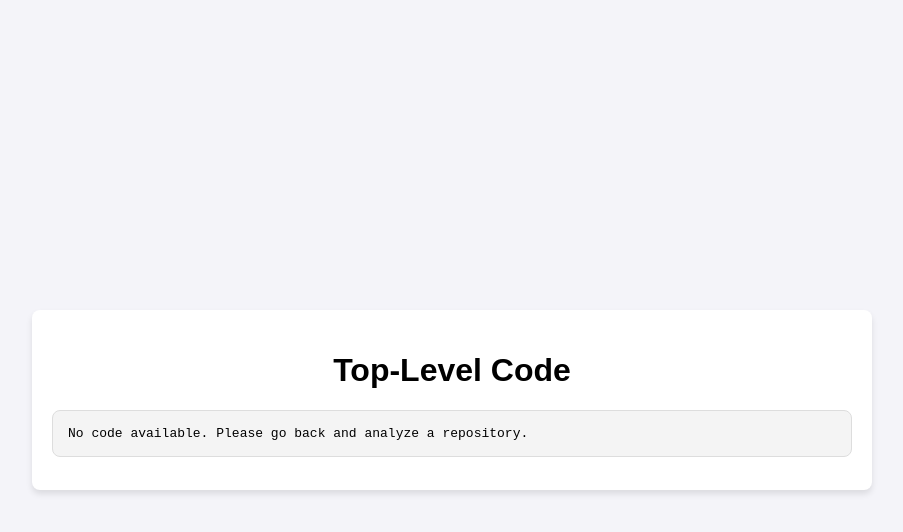
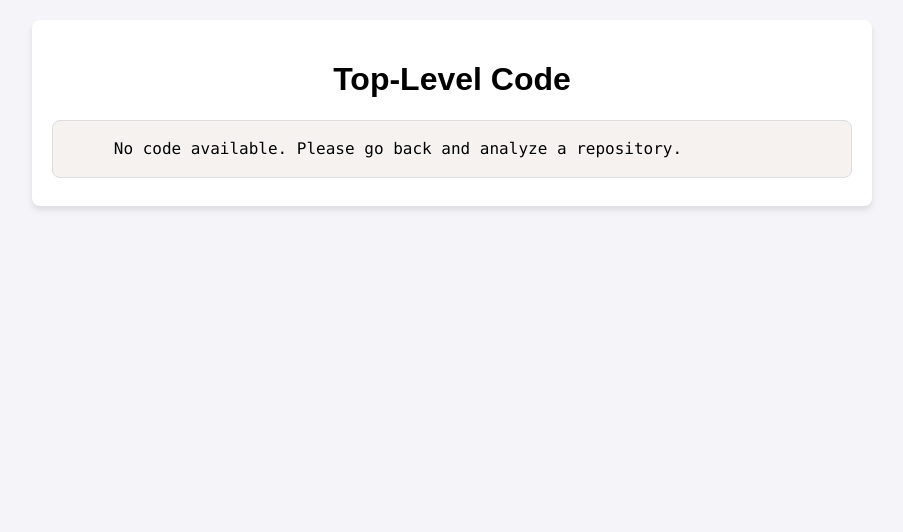
Before and after one commit to Okaymisba/Code-Helper-frontend, a plain HTML site: page analyzer.html in a window 1280 px wide. Shown: the whole page, without its empty margins (188-1091 px from the left). Drawn offline with nearby package versions, Linux system fonts and the light colour scheme.

Commit message:
Refactor HTML and CSS structure; enhance JavaScript code handling for improved functionality

```diff
--- a/analyzer.css
+++ b/analyzer.css
@@ -4,9 +4,10 @@ body {
     padding: 0;
     display: flex;
     justify-content: center;
-    align-items: center;
+    align-items: flex-start;
     height: 100vh;
     background-color: #f4f4f9;
+    overflow-y: auto;
 }
 
 .container {
@@ -17,6 +18,7 @@ body {
     box-shadow: 0 4px 6px rgba(0, 0, 0, 0.1);
     width: 80%;
     max-width: 800px;
+    margin-top: 20px;
 }
 
 .code-block {
--- a/analyzer.html
+++ b/analyzer.html
@@ -1,16 +1,27 @@
 <!DOCTYPE html>
 <html lang="en">
+
 <head>
     <meta charset="UTF-8">
     <meta name="viewport" content="width=device-width, initial-scale=1.0">
     <title>Analyzer</title>
     <link rel="stylesheet" href="analyzer.css">
+    <link href="https://cdnjs.cloudflare.com/ajax/libs/prism/1.29.0/themes/prism.css" rel="stylesheet">
+    <link href="https://cdnjs.cloudflare.com/ajax/libs/prism/1.29.0/plugins/line-numbers/prism-line-numbers.css"
+        rel="stylesheet">
 </head>
+
 <body>
+
     <div class="container">
         <h1>Top-Level Code</h1>
-        <pre id="codeContainer" class="code-block"></pre>
+        <pre id="codeContainer" class="code-block line-numbers"><code class="language-javascript"></code></pre>
     </div>
+
+    <script src="https://cdnjs.cloudflare.com/ajax/libs/prism/1.29.0/prism.js"></script>
+    <script
+        src="https://cdnjs.cloudflare.com/ajax/libs/prism/1.29.0/plugins/line-numbers/prism-line-numbers.js"></script>
     <script src="analyzer.js"></script>
 </body>
+
 </html>
--- a/analyzer.js
+++ b/analyzer.js
@@ -1,5 +1,5 @@
 document.addEventListener('DOMContentLoaded', () => {
-    const codeContainer = document.getElementById('codeContainer');
+    const codeContainer = document.getElementById('codeContainer').querySelector('code');
     const topLevelCode = localStorage.getItem('topLevelCode');
 
     if (topLevelCode) {
```
Also changed, not shown: index.html (+3 -0 lines).
